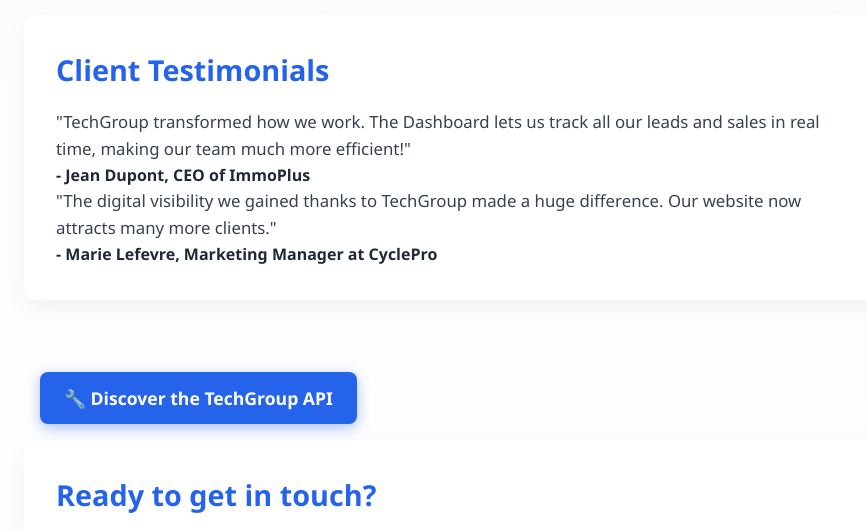
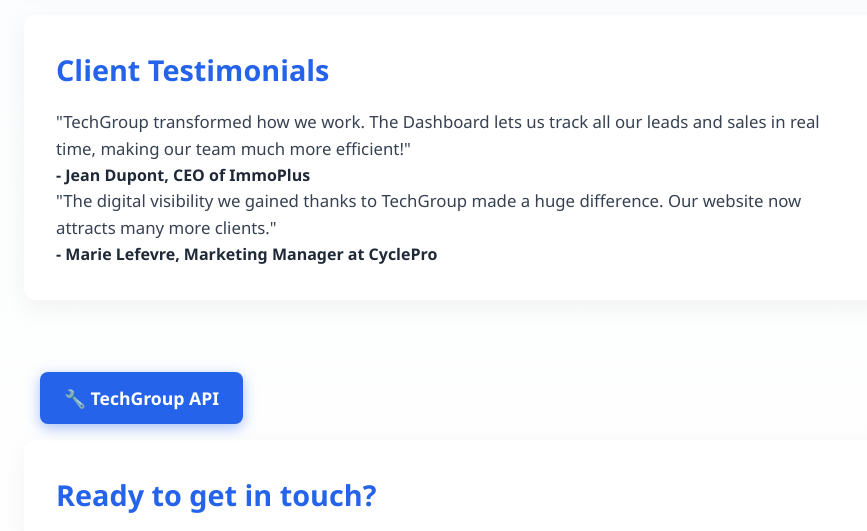
Before and after one commit to tglabai/techgroup, a plain HTML site: page index.html in a window 1280 px wide. Shown: the part 2936-3467 px from the top of the page, without its empty margins (182-1049 px from the left). Drawn offline with nearby package versions, Linux system fonts and the light colour scheme.

Commit message:
Update index.html

```diff
--- a/index.html
+++ b/index.html
@@ -77,9 +77,7 @@
   </section>
 
   <nav class="navigation" style="padding: 1rem;">
-    <a href="/apitechgroup.html" class="cta-button">
-      🔧 Discover the TechGroup API
-    </a>
+  <a href="apitechgroup.html" class="cta-button">🔧 TechGroup API</a>
   </nav>
 
   <div class="section text-center">
```
